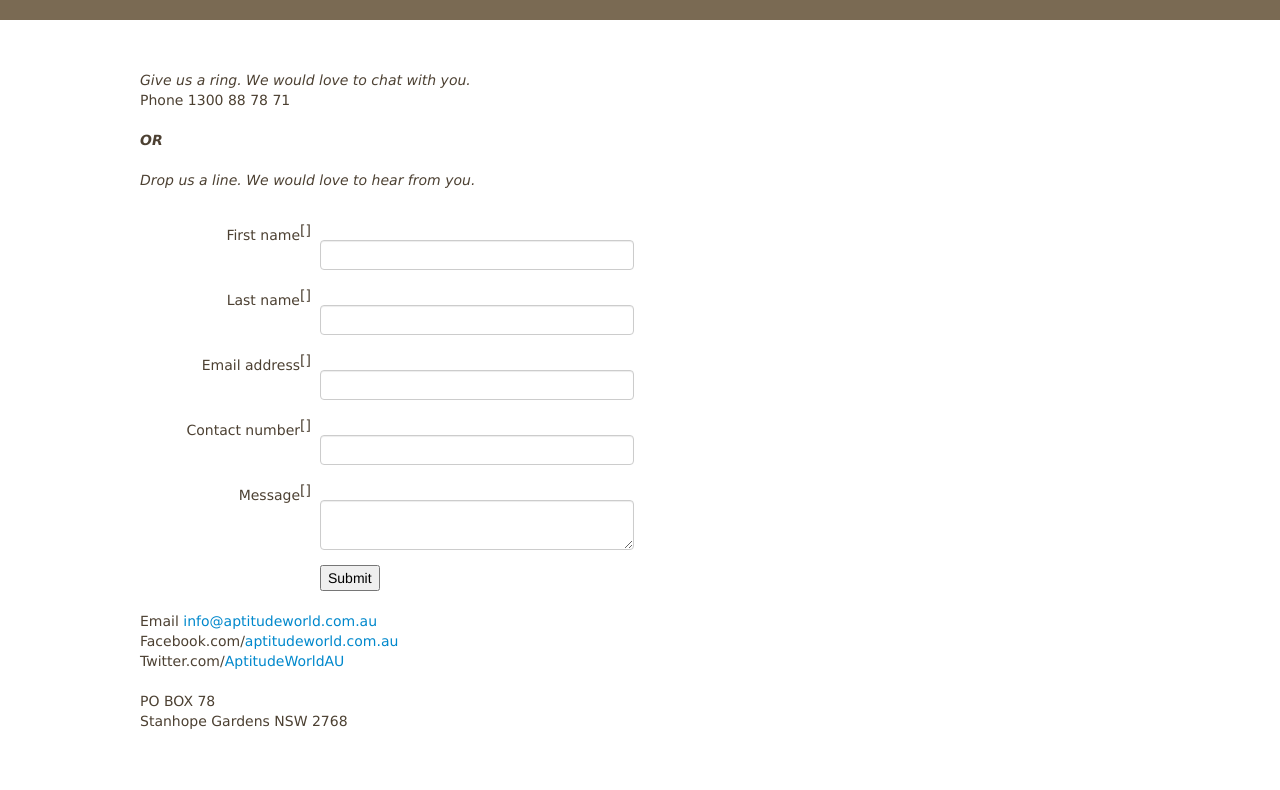
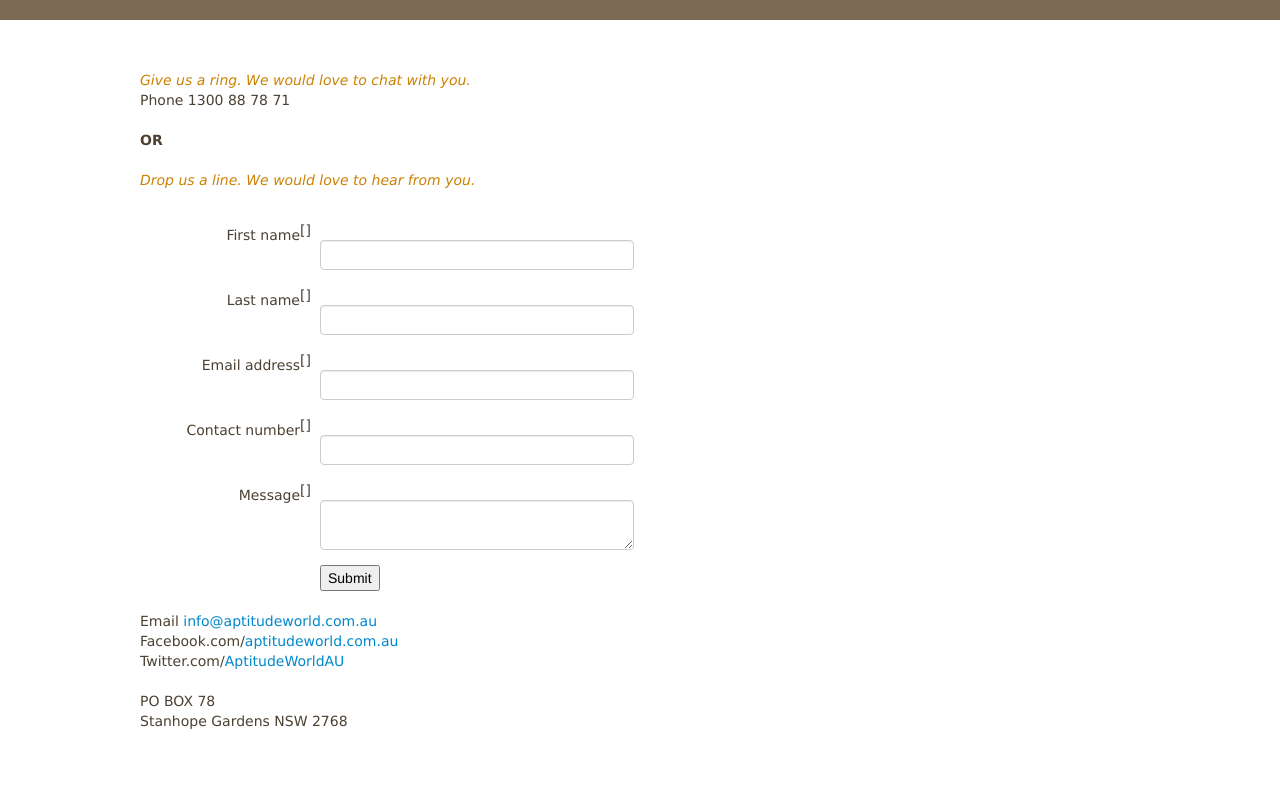
Before and after one commit to arimbun/aptitude, a Django app: template apps/landing/templates/landing/contact/index.html in a window 1280 px wide; the page is wider, and only the part inside the window is pictured. Shown: the part 110-900 px from the top of that part. Run offline with Django 3.2, Linux system fonts and the light colour scheme; the template is opened without the code that fills it: most values are stand-ins (such as "Sample title", 1, 10 or a date in 2020); form fields are guessed from the names that the template uses; parts of the project's set-up code (start-up, migrations or seed data) failed here and were passed over; some libraries are stand-ins or nearby versions.

Commit message:
Some more CSS changes

```diff
--- a/apps/landing/templates/landing/contact/index.html
+++ b/apps/landing/templates/landing/contact/index.html
@@ -10,10 +10,12 @@
                     <br><br>
 
                     <p>
-                        <i>Give us a ring. We would love to chat with you.</i><br>
+                        <i style="color: #cb8101;">Give us a ring. We would love to chat with you.</i><br>
                         Phone 1300 88 78 71<br><br>
 
-                        <i><b>OR</b><br><br> Drop us a line. We would love to hear from you.</i><br><br>
+                        <b>OR</b><br><br>
+
+                        <i style="color: #cb8101;">Drop us a line. We would love to hear from you.</i><br><br>
                     </p>
 
                     <form class="form-horizontal" action="/contact/submit" method="post">
```
